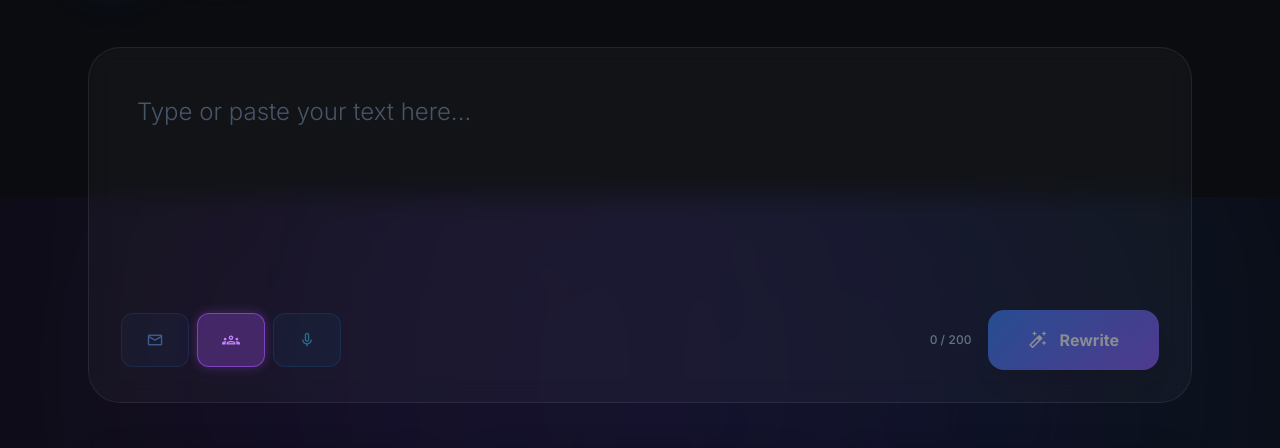
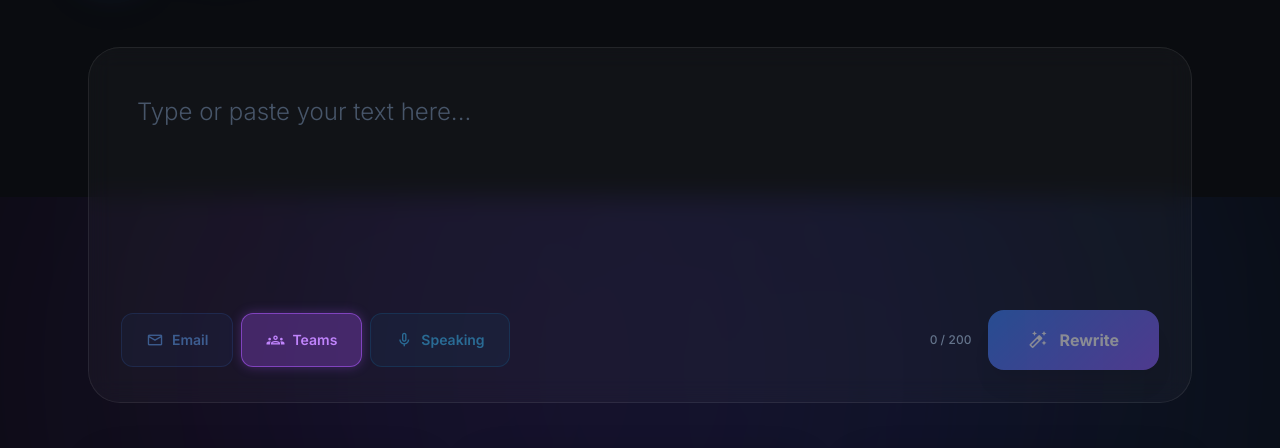
Before and after one commit to mandowa/tiny_rewrite, a website: page index.production.html in a window 1280 px wide. Shown: the part 123-571 px from the top of the page. Drawn offline with nearby package versions, Linux system fonts and the light colour scheme.

Commit message:
Restore text labels on desktop style chips

```diff
--- a/index.production.html
+++ b/index.production.html
@@ -228,14 +228,17 @@
         <div class="flex items-center justify-between p-4 lg:p-6 pt-0 gap-2 sm:gap-4">
           <!-- Style Chips (left) - color coded to match cards -->
           <div class="flex gap-1.5 sm:gap-2 lg:gap-2">
-            <button id="style-email-btn" data-chip="email" class="style-chip style-chip-email bg-blue-500/10 border border-blue-500/30 text-blue-400 px-3 sm:px-3 lg:px-6 py-2.5 sm:py-2 lg:py-3 rounded-xl sm:rounded-lg lg:rounded-xl text-[10px] sm:text-[10px] lg:text-sm font-semibold flex items-center justify-center">
+            <button id="style-email-btn" data-chip="email" class="style-chip style-chip-email bg-blue-500/10 border border-blue-500/30 text-blue-400 px-3 sm:px-3 lg:px-6 py-2.5 sm:py-2 lg:py-3 rounded-xl sm:rounded-lg lg:rounded-xl text-[10px] sm:text-[10px] lg:text-sm font-semibold flex items-center justify-center gap-1.5 lg:gap-2">
               <span class="material-symbols-outlined text-base sm:text-sm lg:text-lg">mail</span>
+              <span class="hidden lg:inline">Email</span>
             </button>
-            <button id="style-teams-btn" data-chip="teams" class="style-chip style-chip-teams active bg-purple-500/10 border border-purple-500/30 text-purple-400 px-3 sm:px-3 lg:px-6 py-2.5 sm:py-2 lg:py-3 rounded-xl sm:rounded-lg lg:rounded-xl text-[10px] sm:text-[10px] lg:text-sm font-semibold flex items-center justify-center">
+            <button id="style-teams-btn" data-chip="teams" class="style-chip style-chip-teams active bg-purple-500/10 border border-purple-500/30 text-purple-400 px-3 sm:px-3 lg:px-6 py-2.5 sm:py-2 lg:py-3 rounded-xl sm:rounded-lg lg:rounded-xl text-[10px] sm:text-[10px] lg:text-sm font-semibold flex items-center justify-center gap-1.5 lg:gap-2">
               <span class="material-symbols-outlined text-base sm:text-sm lg:text-lg">groups</span>
+              <span class="hidden lg:inline">Teams</span>
             </button>
-            <button id="style-speaking-btn" data-chip="speaking" class="style-chip style-chip-speaking bg-sky-500/10 border border-sky-500/30 text-sky-400 px-3 sm:px-3 lg:px-6 py-2.5 sm:py-2 lg:py-3 rounded-xl sm:rounded-lg lg:rounded-xl text-[10px] sm:text-[10px] lg:text-sm font-semibold flex items-center justify-center">
+            <button id="style-speaking-btn" data-chip="speaking" class="style-chip style-chip-speaking bg-sky-500/10 border border-sky-500/30 text-sky-400 px-3 sm:px-3 lg:px-6 py-2.5 sm:py-2 lg:py-3 rounded-xl sm:rounded-lg lg:rounded-xl text-[10px] sm:text-[10px] lg:text-sm font-semibold flex items-center justify-center gap-1.5 lg:gap-2">
               <span class="material-symbols-outlined text-base sm:text-sm lg:text-lg">mic</span>
+              <span class="hidden lg:inline">Speaking</span>
             </button>
           </div>
 
```
Also changed, not shown: index-new.html (+6 -3 lines).
